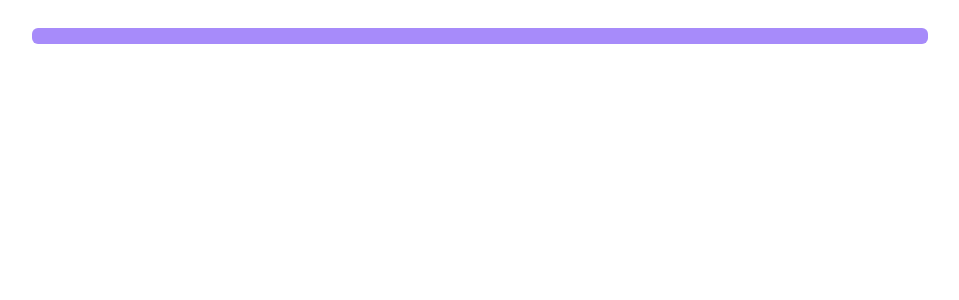
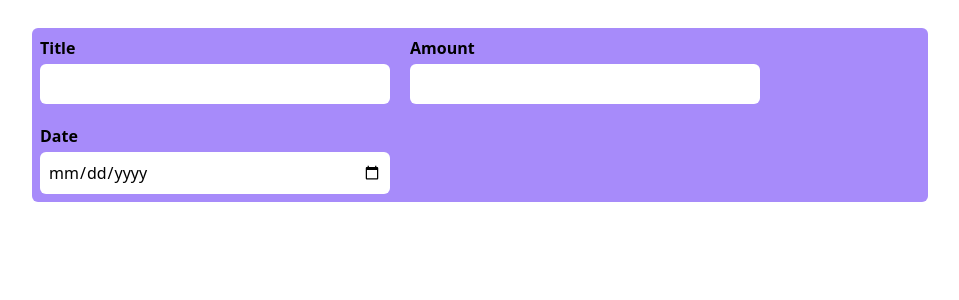
Before and after one commit to Armin-Fullstack/Expenses-Tracker, a React (Vite) app: page / in a window 1280 px wide. Shown: the top 300 px of the page, without its empty margins (160-1119 px from the left). Built offline with nearby package versions, Linux system fonts and the light colour scheme.

Commit message:
Feat: Added inputs to the container

```diff
--- a/src/components/Form.jsx
+++ b/src/components/Form.jsx
@@ -6,7 +6,22 @@ const Form = () => {
         {/* form container  */}
         <div className="bg-violet-400 mt-7 rounded-md pr-4 pl-2 py-2">
             {/* inputs container  */}
-            <div className="flex flex-wrap gap-5 max-w-3xl">
+            <div className="flex flex-wrap gap-5 md:max-w-3xl">
+                {/*  input title  */}
+                <div className="flex flex-col space-y-1">
+                <label htmlFor="title" className="font-bold">Title</label>
+                <input type="text" className="w-[350px] rounded-md focus:outline-none p-2"/>
+                </div>
+                {/*  input amount  */}
+                <div className="flex flex-col space-y-1">
+                <label htmlFor="title" className="font-bold">Amount</label>
+                <input type="number" className="w-[350px] rounded-md focus:outline-none p-2"/>
+                </div>
+                {/*  input date  */}
+                <div className="flex flex-col space-y-1">
+                <label htmlFor="title" className="font-bold">Date</label>
+                <input type="date" className="w-[350px] rounded-md focus:outline-none p-2"/>
+                </div>
             </div>
         </div>
     </div>
```
